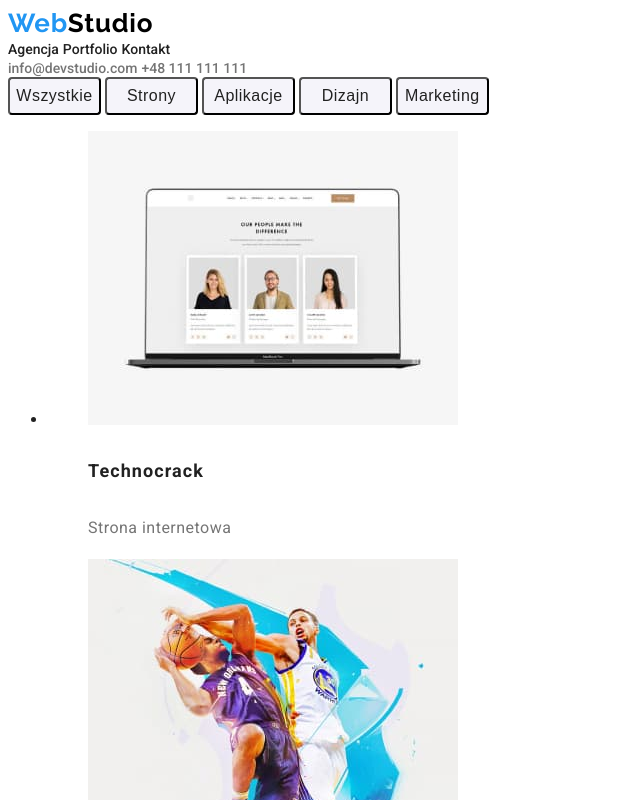
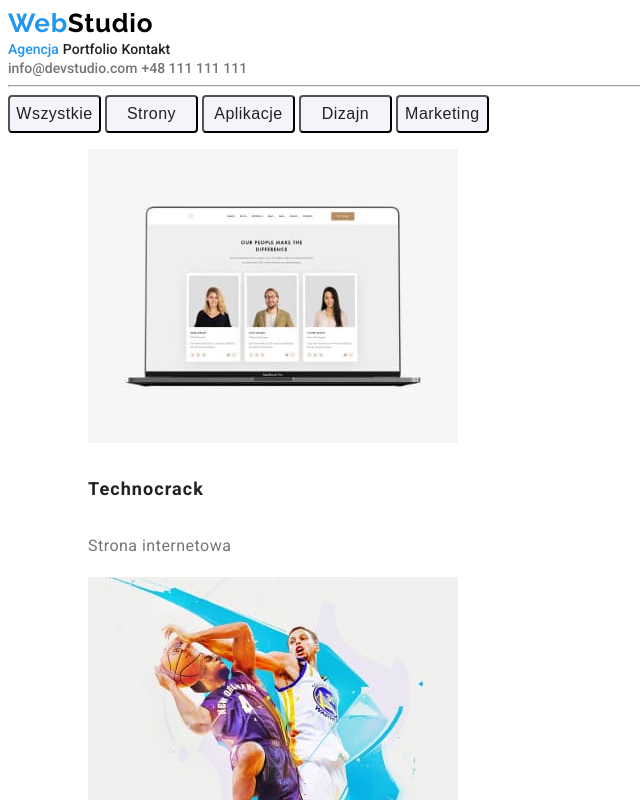
Before and after one commit to KrzysztofZak97/goit-markup-hw-02, a plain HTML site: page Portfolio.html in a window 1280 px wide. Both pictures are taken after a click on the link "Agencja". Shown: the top 800 px of the page, without its empty margins (0-640 px from the left). Drawn offline with Linux system fonts and the light colour scheme.

Commit message:
hw-2  finished

```diff
--- a/Portfolio.html
+++ b/Portfolio.html
@@ -29,34 +29,27 @@
       >
       <a class="contact-text" href="Tel:+48111111111">+48 111 111 111</a>
     </header>
+    <hr />
     <main>
-      <input
-        class="buttons-portfolio buttons-portfolio-text"
-        type="button"
-        value="Wszystkie"
-      />
-      <input
-        class="buttons-portfolio buttons-portfolio-text"
-        type="button"
-        value="Strony"
-      />
-      <input
-        class="buttons-portfolio buttons-portfolio-text"
-        type="button"
-        value="Aplikacje"
-      />
-      <input
-        class="buttons-portfolio buttons-portfolio-text"
-        type="button"
-        value="Dizajn"
-      />
-      <input
-        class="buttons-portfolio buttons-portfolio-text"
-        type="button"
-        value="Marketing"
-      />
       <section>
-        <ul>
+        <div>
+          <button class="buttons-portfolio buttons-portfolio-text">
+            Wszystkie
+          </button>
+          <button class="buttons-portfolio buttons-portfolio-text">
+            Strony
+          </button>
+          <button class="buttons-portfolio buttons-portfolio-text">
+            Aplikacje
+          </button>
+          <button class="buttons-portfolio buttons-portfolio-text">
+            Dizajn
+          </button>
+          <button class="buttons-portfolio buttons-portfolio-text">
+            Marketing
+          </button>
+        </div>
+        <ul class="list-style">
           <li>
             <figure>
               <img
--- a/css/style.css
+++ b/css/style.css
@@ -1,14 +1,10 @@
 :root {
   --font-color: #212121;
-}
-:root {
   --brand-color: #2196f3;
-}
-:root {
   --background-color: #2f303a;
 }
 .body-font {
-  font-family: "Roboto", sans-serif;
+  font-family: "Roboto", "Raleway", sans-serif;
   color: var(--font-color);
 }
 .logo-web {
@@ -36,8 +32,10 @@
   text-decoration: none;
   color: #212121;
 }
-.header-text:hover {
+.header-text:hover,
+.header-text:focus {
   color: var(--brand-color);
+  outline: none;
 }
 .contact-text {
   font-weight: 500;
@@ -46,8 +44,10 @@
   text-decoration: none;
   color: #757575;
 }
-.contact-text:hover {
+.contact-text:hover,
+.contact-text:focus {
   color: var(--brand-color);
+  outline: none;
 }
 .h1-box {
   background-color: var(--background-color);
@@ -63,18 +63,13 @@ h1 {
   color: #ffffff;
 }
 .buttons {
-  background: #f5f4fa;
+  background-color: var(--brand-color);
   border-radius: 4px;
   width: 200px;
   height: 50px;
-  left: 700px;
-  top: 430px;
-  cursor: pointer;
 }
 .buttons:hover {
-  background: var(--brand-color);
-  box-shadow: 0px 4px 4px rgba(0, 0, 0, 0.15);
-  border-radius: 4px;
+  cursor: pointer;
 }
 .button-h1-text {
   font-weight: 700;
@@ -82,10 +77,7 @@ h1 {
   line-height: 1.87;
   display: flex;
   letter-spacing: 0.06em;
-  color: var(--font-color);
   text-align: center;
-}
-.button-h1-text:hover {
   color: #ffffff;
 }
 .lorem-ipsum-header {
@@ -135,6 +127,7 @@ h2 {
   text-decoration: none;
 }
 .address-text {
+  font-style: normal;
   font-size: 14px;
   line-height: 1.71;
   letter-spacing: 0.03em;
@@ -158,17 +151,17 @@ h2 {
 .buttons-portfolio {
   width: 93px;
   height: 38px;
-  left: 639px;
-  top: 174px;
   background: #f5f4fa;
   border-radius: 4px;
   text-align: center;
-  cursor: pointer;
 }
-.buttons-portfolio:hover {
+.buttons-portfolio:hover,
+.buttons-portfolio:focus {
   background-color: var(--brand-color);
   box-shadow: 0px 3px 1px rgba(0, 0, 0, 0.1), 0px 1px 2px rgba(0, 0, 0, 0.08),
     0px 2px 2px rgba(0, 0, 0, 0.12);
+  cursor: pointer;
+  outline: none;
 }
 .buttons-portfolio-text {
   font-weight: 500;
@@ -178,6 +171,10 @@ h2 {
   letter-spacing: 0.03em;
   color: var(--font-color);
 }
-.buttons-portfolio-text:hover {
+.buttons-portfolio-text:hover,
+.buttons-portfolio-text:focus {
   color: #ffffff;
 }
+.list-style {
+  list-style: none;
+}
```
Also changed, not shown: index.html (+5 -8 lines).
